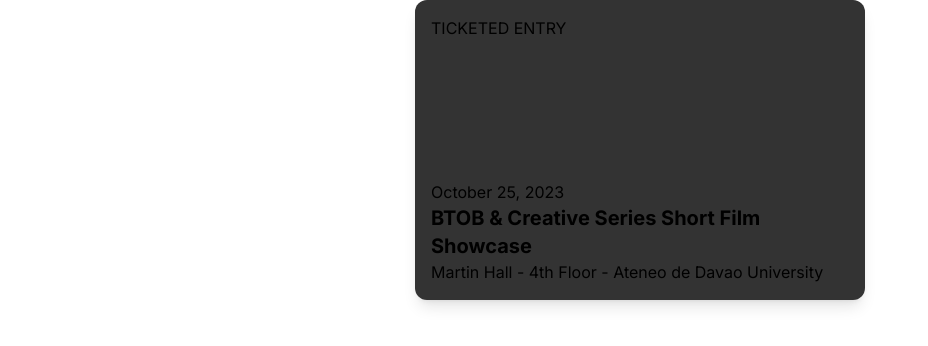
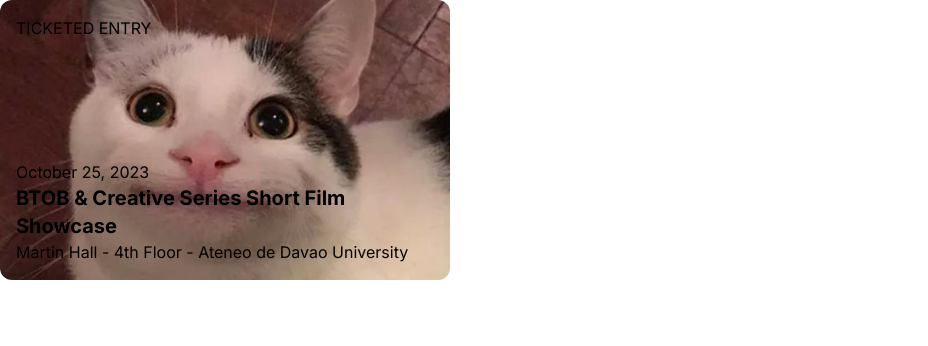
Before and after one commit to SAMAHAN-Systems-Development/sadya-2023-website, a Next.js app: page /EventCard in a window 1280 px wide. Shown: the top 346 px of the page, without its empty margins (0-928 px from the left). Built offline with nearby package versions, Linux system fonts and the light colour scheme.

Commit message:
refactor: multiple changes

```diff
--- a/src/app/EventCard/page.tsx
+++ b/src/app/EventCard/page.tsx
@@ -1,10 +1,14 @@
 import React from "react";
-import EventCard from "../../components/ui/EventCard";
+
+import imageUrl from "public/assets/sampleImg.png"
+
+import EventCard from "@/components/ui/EventCard";
 
   export default function Home() {
     return (
       <main>
         <EventCard
+        imageUrl={imageUrl}
         title={'TICKETED ENTRY'}
         date={'October 25, 2023'}
         description={'BTOB & Creative Series Short Film Showcase'}
--- a/src/components/ui/EventCard.tsx
+++ b/src/components/ui/EventCard.tsx
@@ -1,35 +1,27 @@
 import React from 'react';
+import type { StaticImageData } from 'next/image';
+import Image from 'next/image';
 
 type CardProps = {
   date: string;
   description: string;
   floor: string;
+  imageUrl: StaticImageData;
   title: string;
 };
 
-const cardStyle = {
-  width: '450px',
-  height: '300px',
-  display: 'flex',
-  flexDirection: 'column',
-  justifyContent: 'space-between',
-};
-
-const containerStyle = {
-  display: 'flex',
-  justifyContent: 'center',
-  alignItems: 'center',
-};
 
 const EventCard: React.FC<CardProps> = ({
   title,
   date,
   description,
   floor,
+  imageUrl,
 }) => {
   return (
-    <div style={containerStyle}>
-      <div className="rounded-xl overflow-hidden shadow-lg bg-black" style={cardStyle}>
+    <div className='flex relative rounded-xl overflow-hidden lg:w-[450px]'>
+      <Image src={imageUrl} alt='Event Photo' className='absolute object-cover' fill/>
+      <div className="z-10">
         <div className="px-4 py-4">
           <div className="text-base mb-2">{title}</div>
         </div>
```
Also changed, not shown: public/assets/sampleImg.png (added).
